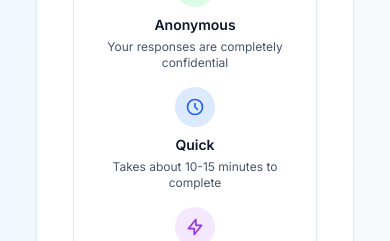
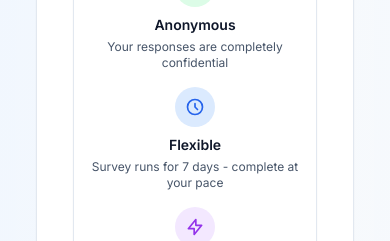
Before and after one commit to erickoukos/lish-survey, a React (Vite) app in the folder frontend/: page / in a window 390 px wide. Shown: the part 1220-1461 px from the top of the page. Built offline with nearby package versions, Linux system fonts and the light colour scheme; no server answers.

Commit message:
Update contact information: Correct phone number, office hours, and survey duration

```diff
--- a/frontend/src/components/Introduction.tsx
+++ b/frontend/src/components/Introduction.tsx
@@ -55,8 +55,8 @@ const Introduction: React.FC = () => {
                     <path strokeLinecap="round" strokeLinejoin="round" strokeWidth={2} d="M12 8v4l3 3m6-3a9 9 0 11-18 0 9 9 0 0118 0z" />
                   </svg>
                 </div>
-                <h3 className="font-semibold text-secondary-900 mb-1 sm:mb-2 text-sm sm:text-base">Quick</h3>
-                <p className="text-xs sm:text-sm text-secondary-600">Takes about 10-15 minutes to complete</p>
+                <h3 className="font-semibold text-secondary-900 mb-1 sm:mb-2 text-sm sm:text-base">Flexible</h3>
+                <p className="text-xs sm:text-sm text-secondary-600">Survey runs for 7 days - complete at your pace</p>
               </div>
 
               <div className="text-center sm:col-span-2 lg:col-span-1">
--- a/frontend/src/components/SurveyUnavailable.tsx
+++ b/frontend/src/components/SurveyUnavailable.tsx
@@ -106,8 +106,9 @@ const SurveyUnavailable: React.FC<SurveyUnavailableProps> = ({
             </p>
             <div className="space-y-2 text-sm text-gray-700">
               <p><strong>HR Office:</strong> hr@lishailabs.com</p>
-              <p><strong>Phone:</strong> +1 (555) 123-4567</p>
-              <p><strong>Office Hours:</strong> Monday - Friday, 9:00 AM - 5:00 PM</p>
+              <p><strong>Phone:</strong> +254 715 545 018</p>
+              <p><strong>Office Hours:</strong> Monday - Friday, 8:00 AM - 5:00 PM</p>
+              <p><strong>Survey Duration:</strong> Usually takes 7 days to complete</p>
             </div>
           </div>
         </div>
```
Also changed, not shown: 5 other files (tests, documents, lock files or other folders).
